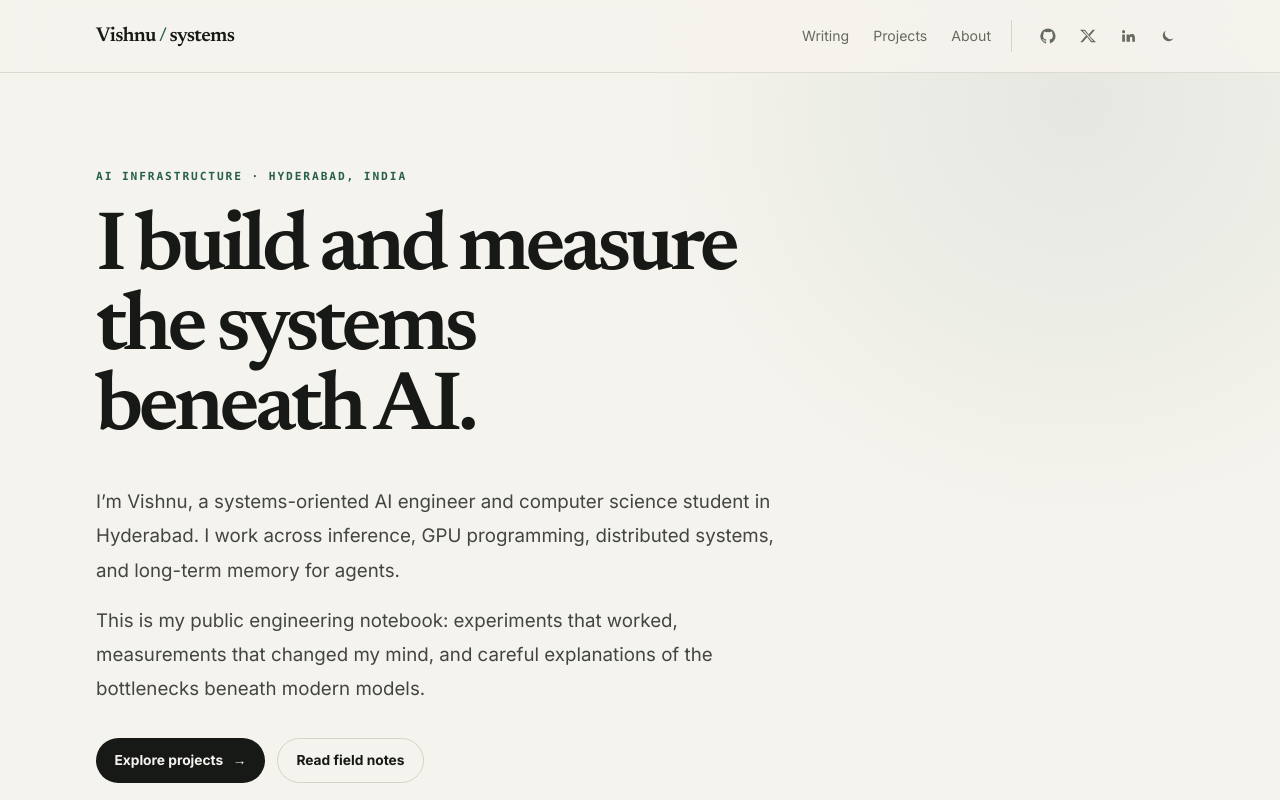
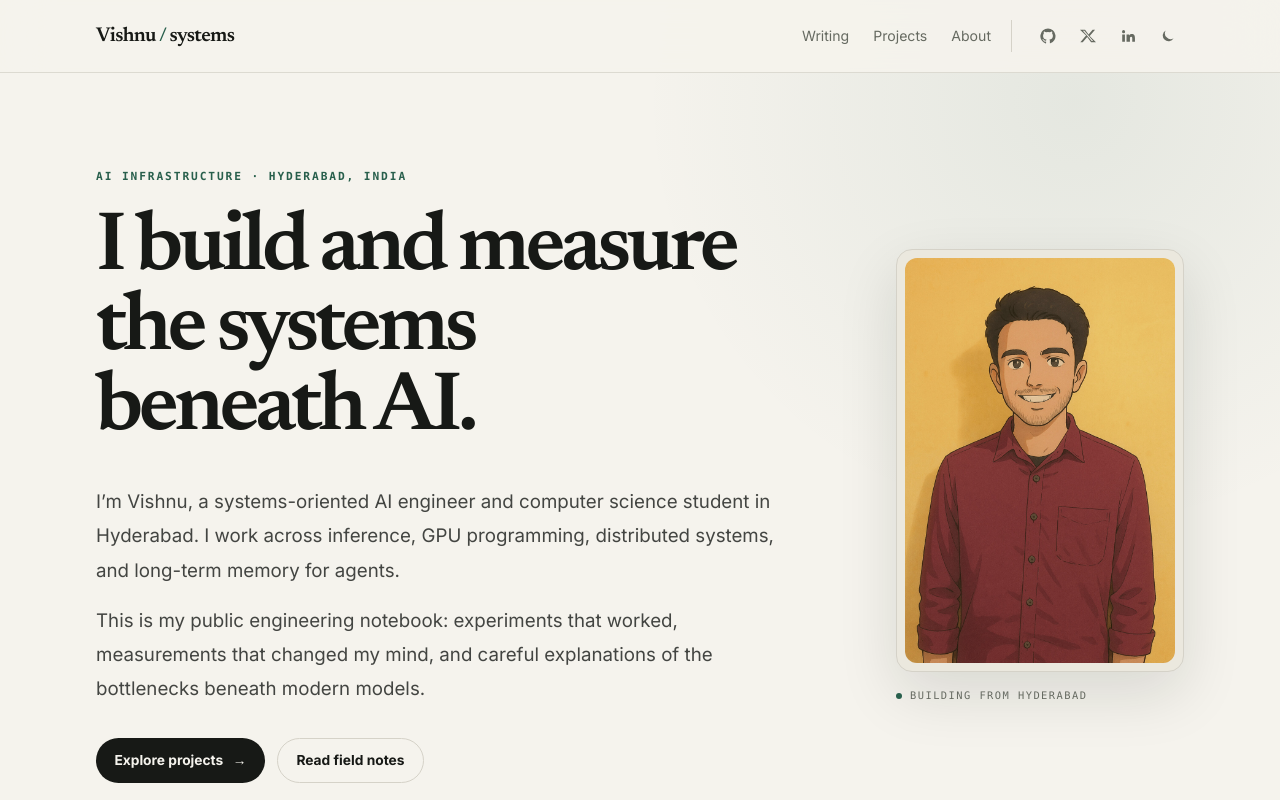
Before and after one commit to tatavishnurao/tatavishnurao.github.io, a Next.js app: page / in a window 1280 px wide. Shown: the top 800 px of the page. Built offline with nearby package versions, Linux system fonts and the light colour scheme.

Commit message:
Add portrait to homepage hero

```diff
--- a/app/page.tsx
+++ b/app/page.tsx
@@ -1,4 +1,5 @@
 import Link from "next/link";
+import Image from "next/image";
 import { Container } from "@/components/Container";
 import { site } from "@/content/site";
 import { projects } from "@/content/projects";
@@ -9,7 +10,8 @@ export default function HomePage() {
 
   return (
     <Container className="pt-16 sm:pt-24">
-      <section className="max-w-[48rem]">
+      <section className="grid gap-12 lg:grid-cols-[minmax(0,48rem)_18rem] lg:items-center lg:justify-between lg:gap-10">
+        <div>
           <p className="eyebrow">AI infrastructure · Hyderabad, India</p>
           <h1 className="display-heading mt-6 max-w-4xl text-[3rem] leading-[0.96] sm:text-[5.2rem]">
             {site.homeHeading.map((line) => (
@@ -25,6 +27,24 @@ export default function HomePage() {
             <Link className="button-primary" href="/projects">Explore projects <span aria-hidden="true">→</span></Link>
             <Link className="button-secondary" href="/blog">Read field notes</Link>
           </div>
+        </div>
+
+        <figure className="mx-auto w-full max-w-[18rem] lg:mx-0 lg:justify-self-end">
+          <div className="overflow-hidden rounded-2xl border border-soft bg-panel p-2 shadow-[0_22px_60px_rgba(20,24,20,0.12)]">
+            <Image
+              src={site.profileImage}
+              alt={`Portrait of ${site.name}`}
+              width={880}
+              height={1320}
+              priority
+              className="aspect-[2/3] w-full rounded-xl object-cover object-top grayscale-[0.1]"
+            />
+          </div>
+          <figcaption className="mt-4 flex items-center gap-2 font-mono text-[0.65rem] uppercase tracking-[0.14em] text-muted">
+            <span className="h-1.5 w-1.5 rounded-full bg-accent" aria-hidden="true" />
+            Building from Hyderabad
+          </figcaption>
+        </figure>
       </section>
 
       <section className="section-rule mt-24 sm:mt-32">
```
Lines whose indentation alone changed are shown as unchanged.
